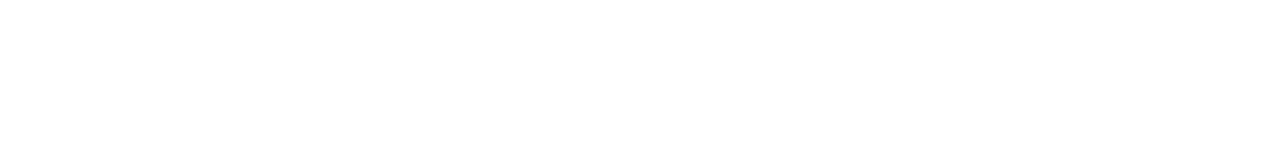
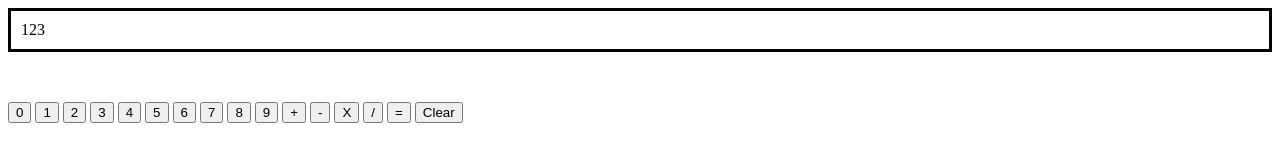
Before and after one commit to Matt602/Calculator, a plain HTML site: page index.html in a window 1280 px wide. Drawn offline with Linux system fonts and the light colour scheme.

Commit message:
Created buttons for each digit, operation, clear, equals, and a display for the calculator

```diff
--- a/index.html
+++ b/index.html
@@ -7,6 +7,23 @@
         <script src="myScript.js" defer></script>
     </head>
     <body>
+        <div id="display">123</div>
+        <button class="digit">0</button>
+        <button class="digit">1</button>
+        <button class="digit">2</button>
+        <button class="digit">3</button>
+        <button class="digit">4</button>
+        <button class="digit">5</button>
+        <button class="digit">6</button>
+        <button class="digit">7</button>
+        <button class="digit">8</button>
+        <button class="digit">9</button>
+        <button class="op">+</button>
+        <button class="op">-</button>
+        <button class="op">X</button>
+        <button class="op">/</button>
+        <button class="equal">=</button>
+        <button class="clear">Clear</button>
 
     </body>
 </html>
--- a/style.css
+++ b/style.css
@@ -0,0 +1,6 @@
+#display {
+    border-style: solid;
+    border-color: black;
+    padding: 10px;
+    margin-bottom: 50px;
+}
```
